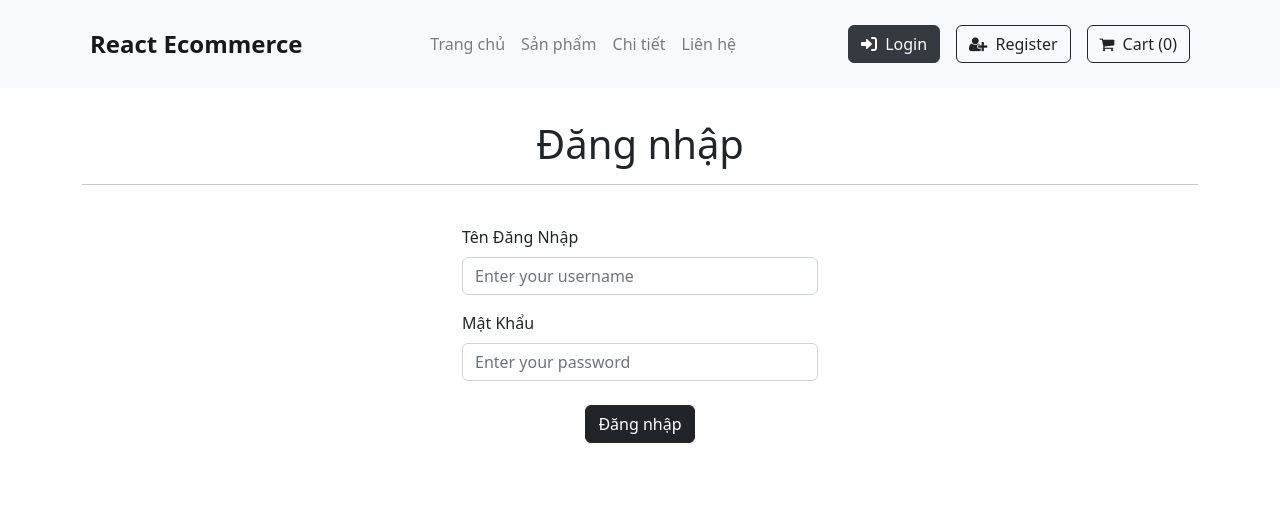
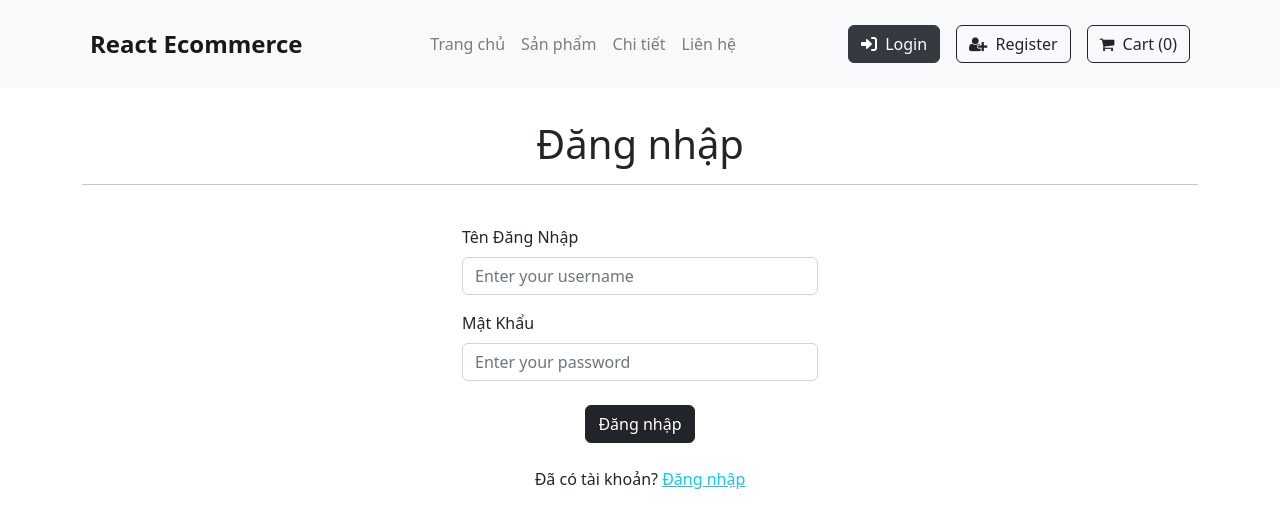
Before and after one commit to datlonung/shop-web, a React (Create React App) app: page /login in a window 1280 px wide. Shown: the top 528 px of the page. Built offline with nearby package versions, Linux system fonts and the light colour scheme.

Commit message:
change language

```diff
--- a/src/pages/Admin.jsx
+++ b/src/pages/Admin.jsx
@@ -45,12 +45,12 @@ const Admin = () => {
     <>
       <Navbar />
       <div className="container my-3 py-3">
-        <h1 className="text-center">Admin Page</h1>
+        <h1 className="text-center">Trang Admin</h1>
         <hr />
         <div className="my-5">
-          <h2 className="mb-4">Manage Products</h2>
+          <h2 className="mb-4">Quản lý sản phẩm</h2>
           <div className="text-center mb-4">
-            <Link to="/admin/products" className="btn btn-primary">Go to Products Management</Link>
+            <Link to="/admin/products" className="btn btn-primary">Đi tới quản lý sản phẩm</Link>
           </div>
           <div className="row">
             {data.map(item => (
@@ -68,9 +68,9 @@ const Admin = () => {
 
 
         <div className="my-5">
-          <h2 className="mb-4">Manage Users</h2>
+          <h2 className="mb-4">Quản lý người dùng</h2>
           <div className="text-center mb-4">
-            <Link to="/admin/users" className="btn btn-primary">Go to Users Management</Link>
+            <Link to="/admin/users" className="btn btn-primary">Đi tới quản lý người dùng</Link>
           </div>
           <div className="row">
             {users.map(user => (
@@ -87,9 +87,9 @@ const Admin = () => {
         </div>
 
         <div className="my-5">
-          <h2 className="mb-4">Manage Carts</h2>
+          <h2 className="mb-4">Quản lý giỏ hàng</h2>
           <div className="text-center mb-4">
-            <Link to="/admin/carts" className="btn btn-primary">Go to Carts Management</Link>
+            <Link to="/admin/carts" className="btn btn-primary">Đi tới quản lý giỏ hàng</Link>
           </div>
           <div className="row">
             {carts.map(cart => (
--- a/src/pages/CartsAdmin.jsx
+++ b/src/pages/CartsAdmin.jsx
@@ -57,7 +57,7 @@ const CartsAdmin = () => {
   return (
     <>
       <div className="container my-3 py-3">
-        <h1 className="text-center">Manage Carts</h1>
+        <h1 className="text-center">Quản lý giỏ hàng</h1>
         <hr />
         <div className="row">
           <div className="col-md-6 mb-3">
@@ -71,7 +71,7 @@ const CartsAdmin = () => {
         </div>
 
         <div className="my-5">
-          <h2 className="mb-4">Carts List</h2>
+          <h2 className="mb-4">Danh sách giỏ hàng</h2>
           <div className="row">
             {carts.map(cart => (
               <div key={cart.id} className="col-md-4 mb-4">
--- a/src/pages/Login.jsx
+++ b/src/pages/Login.jsx
@@ -1,26 +1,26 @@
 import React, { useState } from "react";
-import { useNavigate } from "react-router-dom";
+import { useNavigate, Link } from "react-router-dom";
 import { Footer, Navbar } from "../components";
 
 const Login = () => {
-  const [username, setUsername] = useState('');
-  const [password, setPassword] = useState('');
+  const [username, setUsername] = useState("");
+  const [password, setPassword] = useState("");
   const navigate = useNavigate();
 
   const handleLogin = (e) => {
     e.preventDefault();
-    if (username === 'admin' && password === 'admin123') {
-      localStorage.setItem('isAuthenticated', 'true');
-      localStorage.setItem('username', 'admin'); // Lưu tên đăng nhập
-      alert('Đăng nhập thành công! Chào mừng, admin!');
-      navigate('/admin');
-    } else if (username === 'tan' && password === 'tan123') {
-      localStorage.setItem('isAuthenticated', 'true');
-      localStorage.setItem('username', 'tan'); // Lưu tên đăng nhập
-      alert('Đăng nhập thành công! Chào mừng, tan!');
-      navigate('/');
+    if (username === "admin" && password === "admin123") {
+      localStorage.setItem("isAuthenticated", "true");
+      localStorage.setItem("username", "admin"); // Lưu tên đăng nhập
+      alert("Đăng nhập thành công! Chào mừng, admin!");
+      navigate("/admin");
+    } else if (username === "tan" && password === "tan123") {
+      localStorage.setItem("isAuthenticated", "true");
+      localStorage.setItem("username", "tan"); // Lưu tên đăng nhập
+      alert("Đăng nhập thành công! Chào mừng, tan!");
+      navigate("/");
     } else {
-      alert('Thông tin đăng nhập không hợp lệ.');
+      alert("Thông tin đăng nhập không hợp lệ.");
     }
   };
 
@@ -59,6 +59,17 @@ const Login = () => {
                 <button className="my-2 mx-auto btn btn-dark" type="submit">
                   Đăng nhập
                 </button>
+                <div className="my-3">
+                  <p>
+                    Đã có tài khoản?{" "}
+                    <Link
+                      to="/login"
+                      className="text-decoration-underline text-info"
+                    >
+                      Đăng nhập
+                    </Link>{" "}
+                  </p>
+                </div>
               </div>
             </form>
           </div>
```
